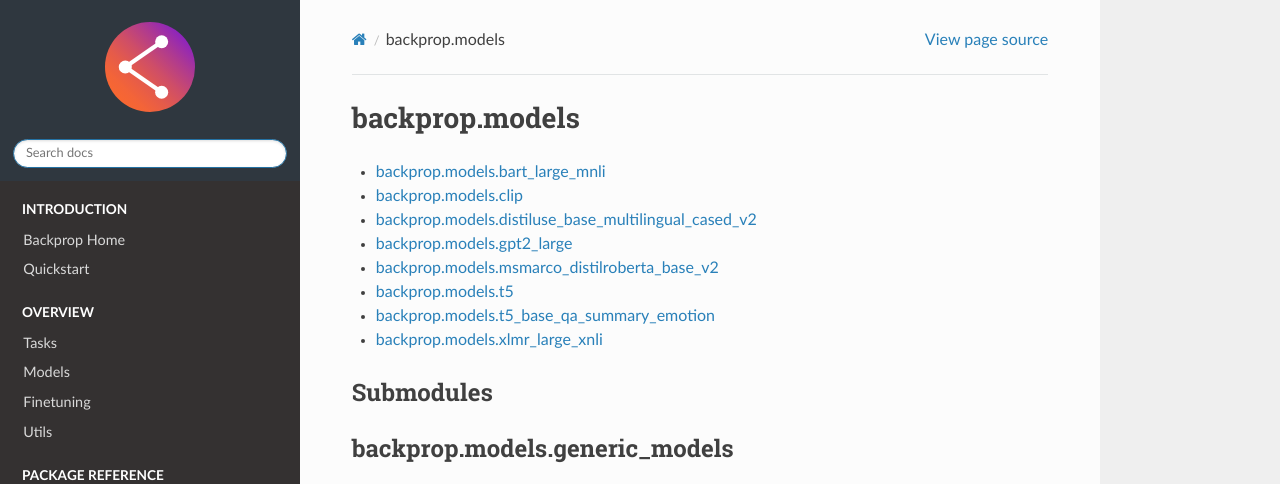
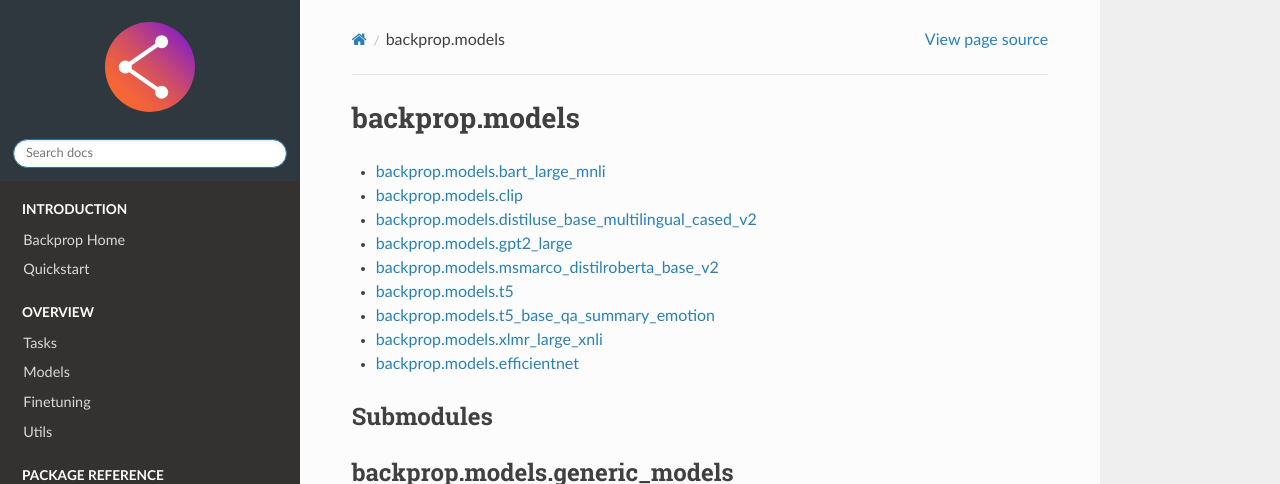
Before and after one commit to backprop-ai/backprop, a Sphinx documentation site: the page built from docs/source/backprop.models.rst, in a window 1280 px wide and 981 px high, cut to the strip 0-484 px from the top of the window. Built offline with Sphinx 7.4.7 and the Read the Docs theme 2.0.0, drawn with Linux system fonts in a browser that asks for light colours; some of the changed text lies outside the part shown.

Commit message:
added efficientnet to model list in docs

```diff
--- a/docs/source/backprop.models.rst
+++ b/docs/source/backprop.models.rst
@@ -15,6 +15,7 @@ backprop.models
    backprop.models.t5
    backprop.models.t5_base_qa_summary_emotion
    backprop.models.xlmr_large_xnli
+   backprop.models.efficientnet
 
 Submodules
 ----------
```
